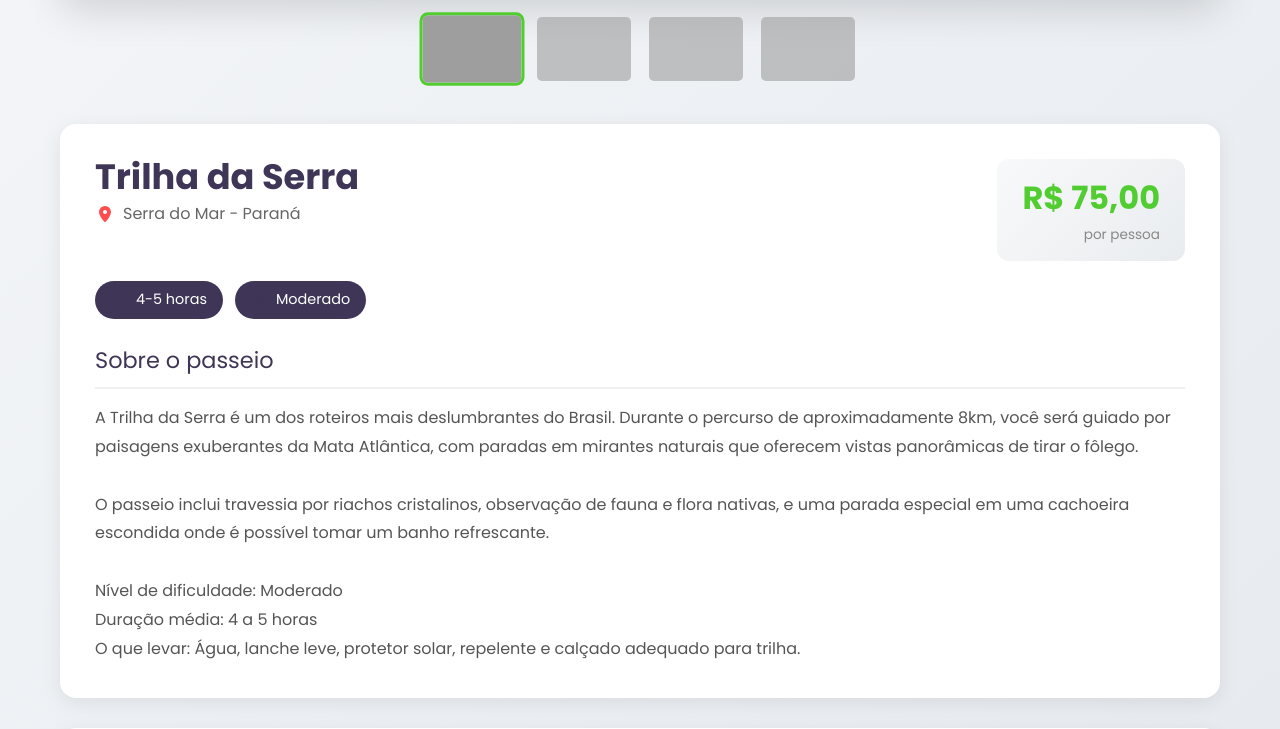
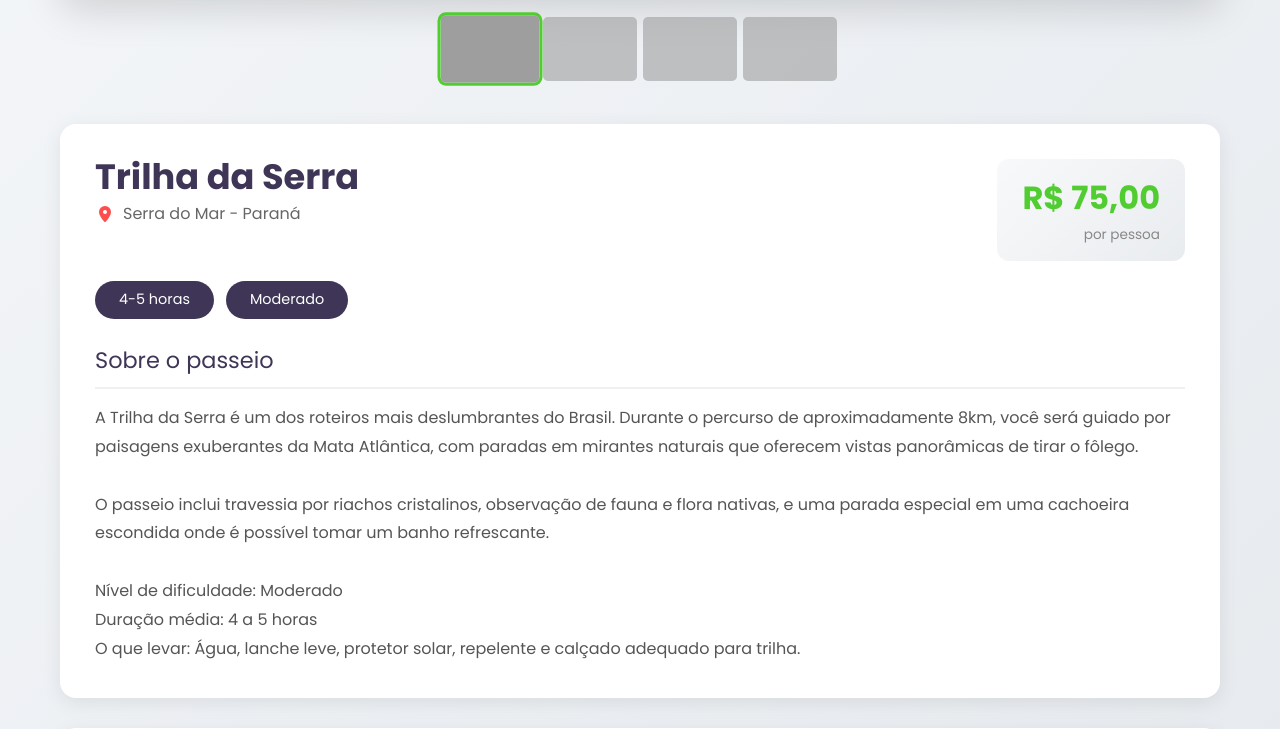
Before and after one commit to Geanoff/tour-connect, a PHP site: page /view/pages/passeio.php in a window 1280 px wide. Shown: the part 481-1210 px from the top of the page. Run offline with PHP 8.4, Linux system fonts and the light colour scheme; some libraries are stand-ins or nearby versions; grey boxes are pictures that could not be loaded.

Commit message:
removendo badges

```diff
--- a/view/assets/css/pages/passeio.css
+++ b/view/assets/css/pages/passeio.css
@@ -180,7 +180,7 @@ body {
 .badge {
     background: var(--cor-principal, #3f3557);
     color: white;
-    padding: 8px 16px;
+    padding: 8px 24px;
     border-radius: 20px;
     font-size: 0.9rem;
     display: flex;
--- a/view/pages/passeio.php
+++ b/view/pages/passeio.php
@@ -150,12 +150,16 @@ $horarios = ['06:00', '07:00', '08:00', '14:00', '15:00'];
                 <i class="fas fa-chevron-right"></i>
             </button>
         </div>
-        <div class="galeria__miniaturas__container">
+        <div class="galeria__miniaturas">
             <?php foreach ($passeio['imagens'] as $index => $imagem): ?>
-                <?php include '../components/cards/guia-card.php'; ?>
+                <img
+                    src="<?= $imagem ?>"
+                    alt="Miniatura <?= $index + 1 ?>"
+                    class="galeria__thumb <?= $index === 0 ? 'galeria__thumb--ativa' : '' ?>"
+                    onclick="selecionarImagem(<?= $index ?>)"
+                >
             <?php endforeach; ?>
         </div>
-
     </section>
 
     <!-- Informações do Passeio -->
@@ -175,10 +179,10 @@ $horarios = ['06:00', '07:00', '08:00', '14:00', '15:00'];
 
         <div class="passeio-info__badges">
             <span class="badge">
-                <i class="fas fa-clock"></i> <?= $passeio['duracao'] ?>
+                <?= $passeio['duracao'] ?>
             </span>
             <span class="badge">
-                <i class="fas fa-signal"></i> <?= $passeio['dificuldade'] ?>
+               <?= $passeio['dificuldade'] ?>
             </span>
         </div>
 
```
